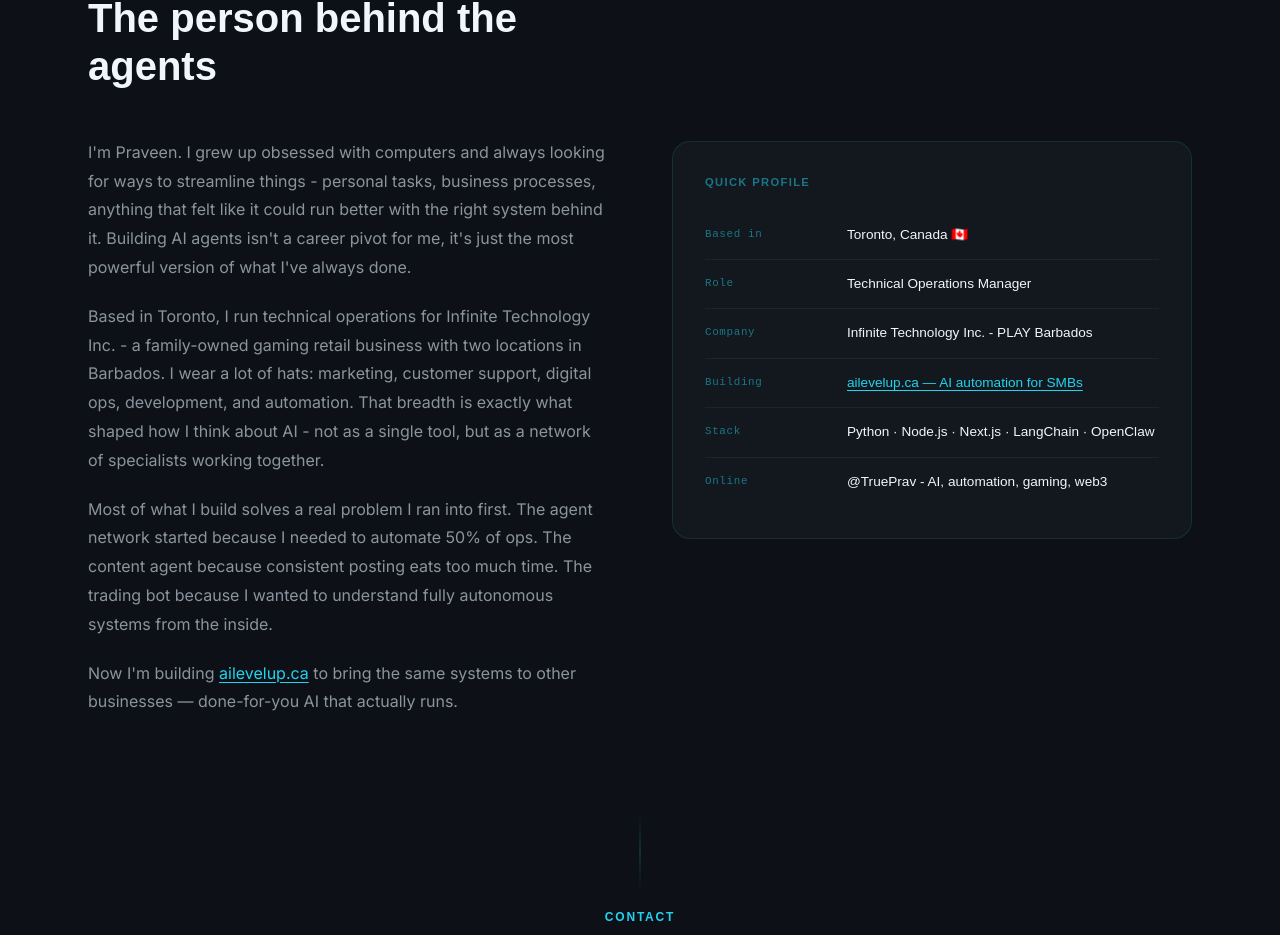
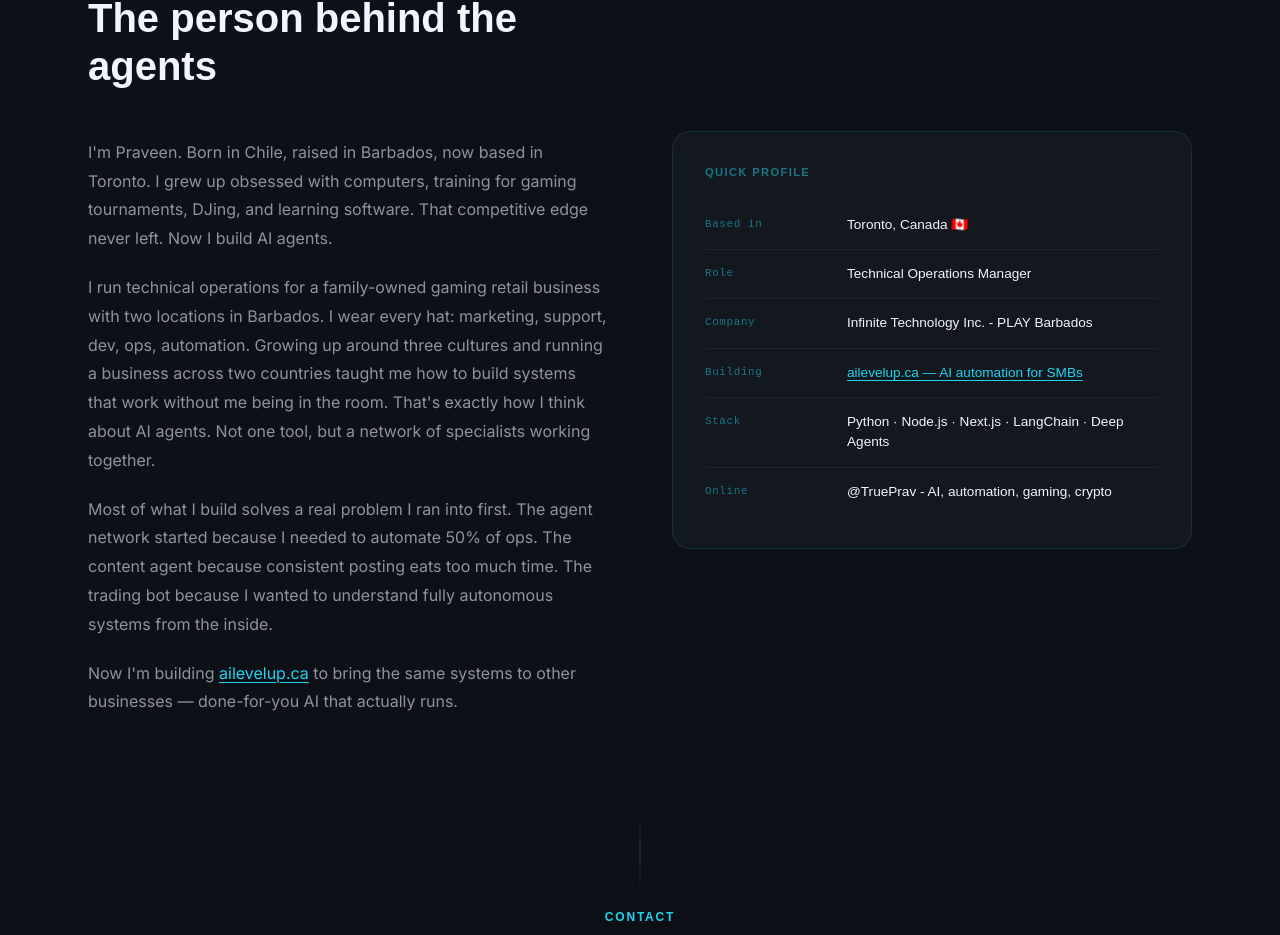
Before and after one commit to TruePrav/praveen-portfolio, a Next.js app: page / in a window 1280 px wide. Shown: the part 4537-5472 px from the top of the page. Built offline with nearby package versions, Linux system fonts and the light colour scheme.

Commit message:
update bio: Chile/Barbados origin, gaming tournaments, DJing, remove em dashes

```diff
--- a/app/components/about.tsx
+++ b/app/components/about.tsx
@@ -7,8 +7,8 @@ const facts: { label: string; value: string; href?: string }[] = [
   { label: 'Role',       value: 'Technical Operations Manager' },
   { label: 'Company',    value: 'Infinite Technology Inc. - PLAY Barbados' },
   { label: 'Building',   value: 'ailevelup.ca — AI automation for SMBs', href: 'https://ailevelup.ca' },
-  { label: 'Stack',      value: 'Python · Node.js · Next.js · LangChain · OpenClaw' },
-  { label: 'Online',     value: '@TruePrav - AI, automation, gaming, web3' },
+  { label: 'Stack',      value: 'Python · Node.js · Next.js · LangChain · Deep Agents' },
+  { label: 'Online',     value: '@TruePrav - AI, automation, gaming, crypto' },
 ];
 
 export default function About() {
@@ -46,10 +46,10 @@ export default function About() {
 
             <div className="reveal">
               <p style={{ color: 'var(--text-secondary)', fontSize: '1rem', lineHeight: 1.8, marginBottom: '20px' }}>
-                I&apos;m Praveen. I grew up obsessed with computers and always looking for ways to streamline things - personal tasks, business processes, anything that felt like it could run better with the right system behind it. Building AI agents isn&apos;t a career pivot for me, it&apos;s just the most powerful version of what I&apos;ve always done.
+                I&apos;m Praveen. Born in Chile, raised in Barbados, now based in Toronto. I grew up obsessed with computers, training for gaming tournaments, DJing, and learning software. That competitive edge never left. Now I build AI agents.
               </p>
               <p style={{ color: 'var(--text-secondary)', fontSize: '1rem', lineHeight: 1.8, marginBottom: '20px' }}>
-                Based in Toronto, I run technical operations for Infinite Technology Inc. - a family-owned gaming retail business with two locations in Barbados. I wear a lot of hats: marketing, customer support, digital ops, development, and automation. That breadth is exactly what shaped how I think about AI - not as a single tool, but as a network of specialists working together.
+                I run technical operations for a family-owned gaming retail business with two locations in Barbados. I wear every hat: marketing, support, dev, ops, automation. Growing up around three cultures and running a business across two countries taught me how to build systems that work without me being in the room. That&apos;s exactly how I think about AI agents. Not one tool, but a network of specialists working together.
               </p>
               <p style={{ color: 'var(--text-secondary)', fontSize: '1rem', lineHeight: 1.8, marginBottom: '20px' }}>
                 Most of what I build solves a real problem I ran into first. The agent network started because I needed to automate 50% of ops. The content agent because consistent posting eats too much time. The trading bot because I wanted to understand fully autonomous systems from the inside.
```
